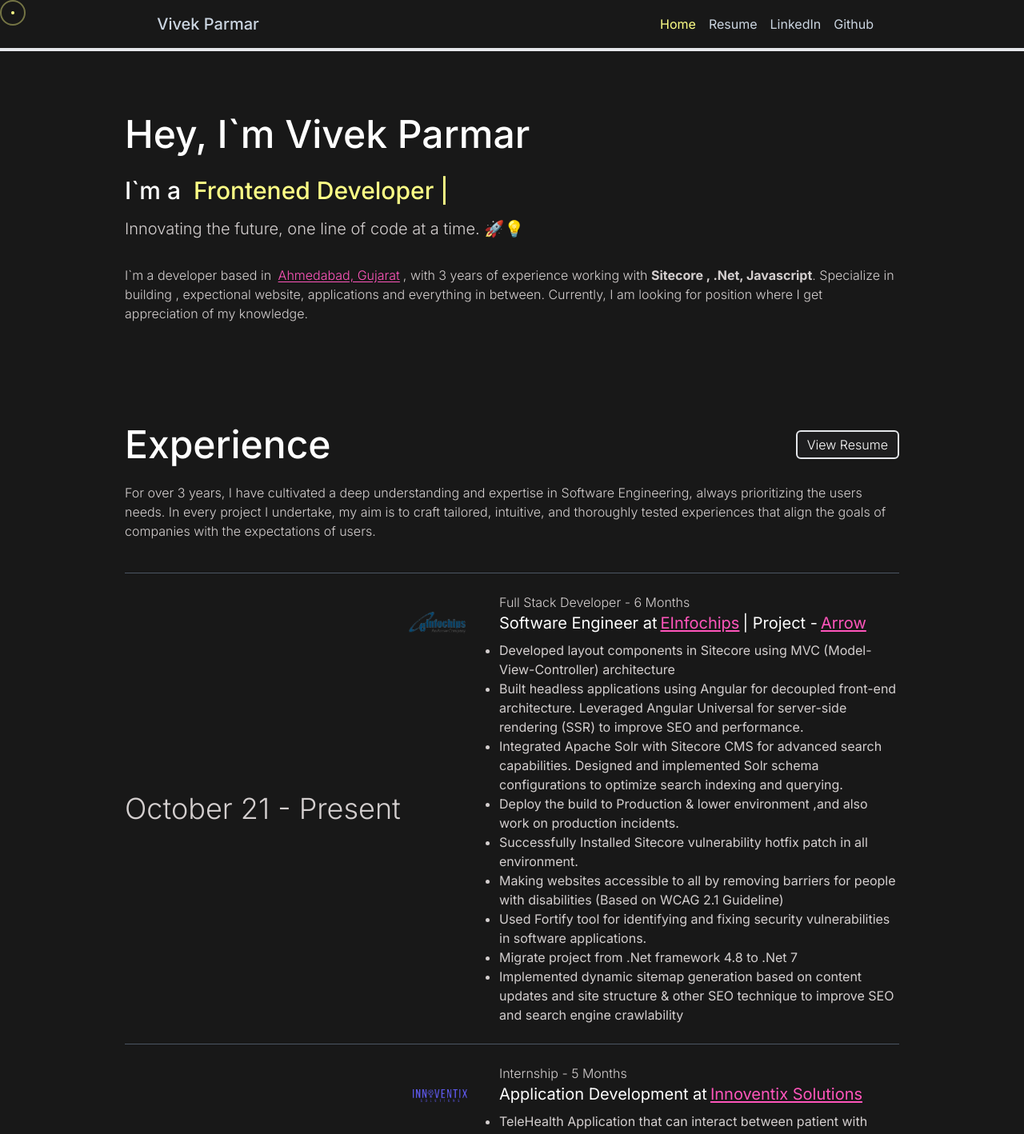
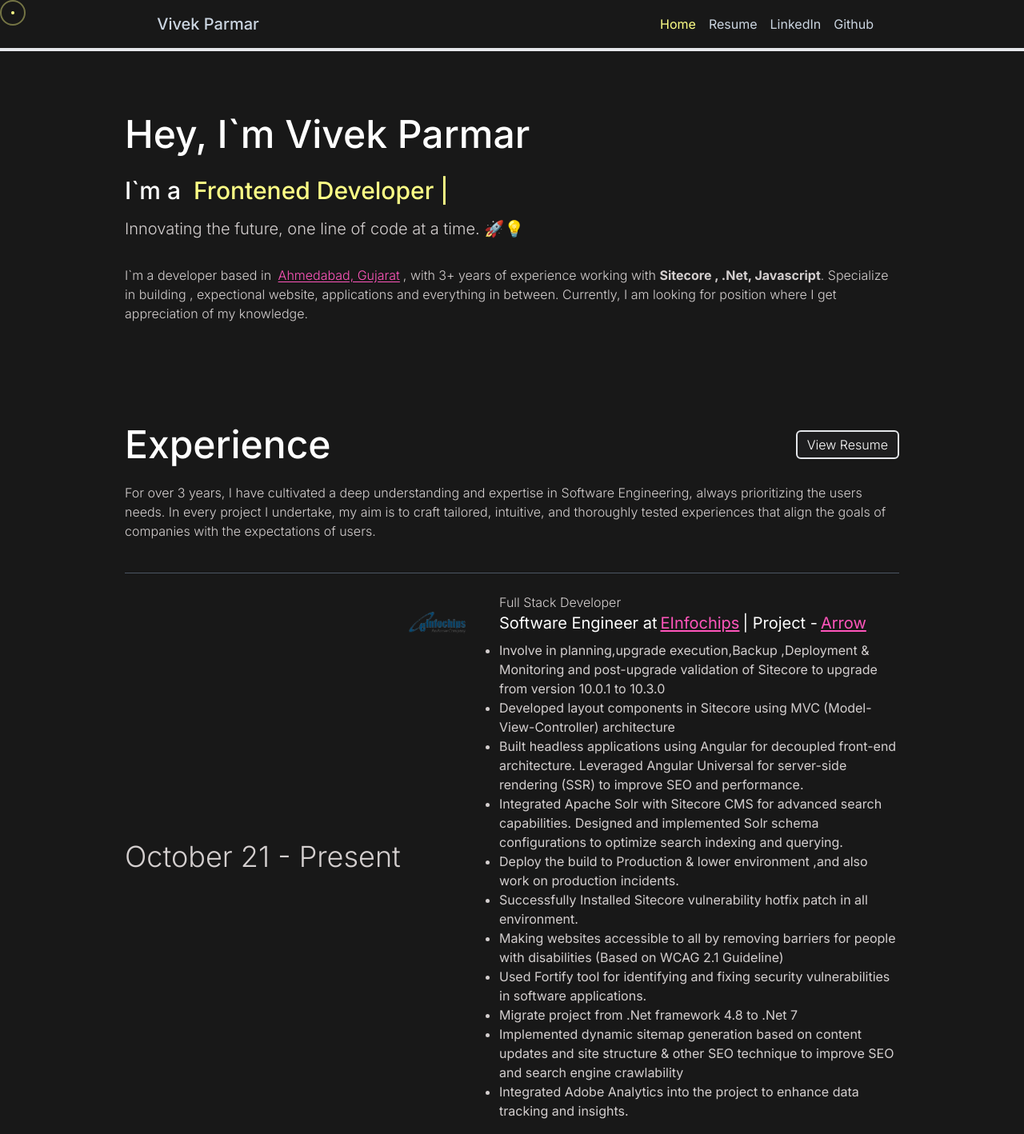
Before and after one commit to Vivekparmar999/Portfolio, a Next.js app: page / in a window 1280 px wide. Shown: the top 1418 px of the page at 80% size. Built offline with nearby package versions, Linux system fonts and the light colour scheme.

Commit message:
Updated Resume

```diff
--- a/pages/index.tsx
+++ b/pages/index.tsx
@@ -102,7 +102,7 @@
               >
                 Ahmedabad, Gujarat
               </Anchor>
-              , with 3 years of experience working with{' '}
+              , with 3+ years of experience working with{' '}
               <span className="font-bold">Sitecore , .Net, Javascript</span>.
               Specialize in building , expectional website, applications and
               everything in between. Currently, I am looking for position where
@@ -144,7 +144,7 @@
             />
             <div className="flex flex-col justify-between ml-6 sm:w-[500px]">
               <div className="text-v9-light-grey font-light">
-                Full Stack Developer - 6 Months{' '}
+                Full Stack Developer {/*- 6 Months*/}{' '}
               </div>
               <div className="text-lg sm:text-xl">
                 Software Engineer at
@@ -153,6 +153,11 @@
               </div>
               <div className="text-light text-v9-light-grey mt-2">
                 <ul className="list-disc">
+                  <li>
+                  Involve in planning,upgrade execution,Backup ,Deployment
+                  & Monitoring and post-upgrade validation of Sitecore
+                  to upgrade from version 10.0.1 to 10.3.0
+                  </li>
                   <li>
                   Developed layout components in Sitecore using MVC
                   (Model-View-Controller) architecture
@@ -188,6 +193,10 @@
                      Implemented dynamic sitemap generation based on content
                      updates and site structure & other SEO technique to improve
                      SEO and search engine crawlability
+                  </li>
+                  <li>
+                  Integrated Adobe Analytics into the project to enhance data
+                  tracking and insights.
                   </li>
                 </ul>
               </div>
```
